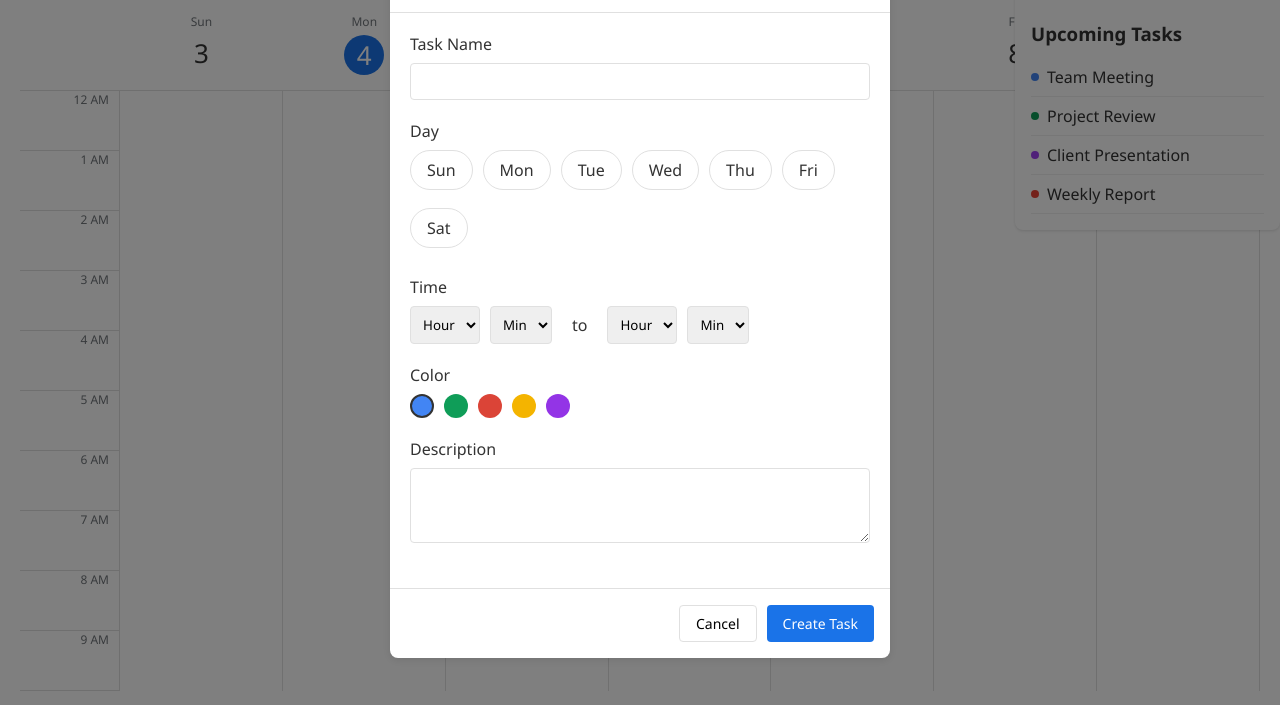
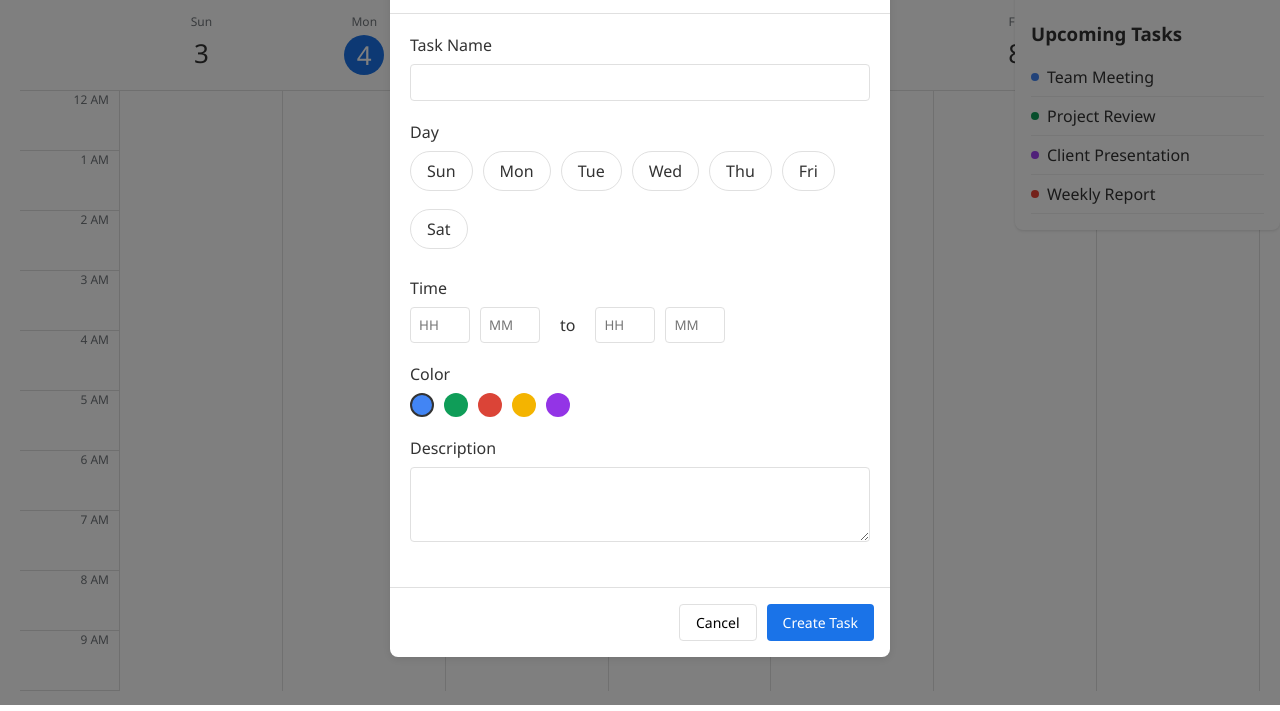
Before and after one commit to moleonlips/mytask, a plain HTML site: page src/index.html in a window 1280 px wide. Both pictures are taken after a click on the button "+ Create". Shown: the part 95-806 px from the top of the page. Drawn offline with Linux system fonts and the light colour scheme.

Commit message:
redecore time input

```diff
--- a/src/assets/main.css
+++ b/src/assets/main.css
@@ -316,10 +316,11 @@ body {
     align-items: center;
 }
 
-.time-input select {
+.time-input select, input {
     padding: 8px;
     border: 1px solid #e0e0e0;
     border-radius: 4px;
+    width: 60px;
 }
 
 .color-options {
--- a/src/index.html
+++ b/src/index.html
@@ -164,7 +164,13 @@
                         <label>Time</label>
                         <div class="time-group">
                             <div class="time-input">
-                                <select id="startHour" required>
+                                <input type="number" id="startHour" placeholder="HH" max="23" min="0">
+                                <input type="number" id="startMinute" placeholder="MM" max="59" min="0">
+                            </div>
+                            <span>to</span>
+                            <div class="time-input">
+                                <input type="number" id="endHour" placeholder="HH" max="23" min="0">
+                                <!-- <select id="endHour" required>
                                     <option value="">Hour</option>
                                     <option value="00">00</option>
                                     <option value="01">01</option>
@@ -190,51 +196,15 @@
                                     <option value="21">21</option>
                                     <option value="22">22</option>
                                     <option value="23">23</option>
-                                </select>
-                                <select id="startMinute" required>
+                                </select> -->
+                                <input type="number" id="endMinute" placeholder="MM" max="59" min="0">
+                                <!-- <select id="endMinute" required>
                                     <option value="">Min</option>
                                     <option value="00">00</option>
                                     <option value="15">15</option>
                                     <option value="30">30</option>
                                     <option value="45">45</option>
-                                </select>
-                            </div>
-                            <span>to</span>
-                            <div class="time-input">
-                                <select id="endHour" required>
-                                    <option value="">Hour</option>
-                                    <option value="00">00</option>
-                                    <option value="01">01</option>
-                                    <option value="02">02</option>
-                                    <option value="03">03</option>
-                                    <option value="04">04</option>
-                                    <option value="05">05</option>
-                                    <option value="06">06</option>
-                                    <option value="07">07</option>
-                                    <option value="08">08</option>
-                                    <option value="09">09</option>
-                                    <option value="10">10</option>
-                                    <option value="11">11</option>
-                                    <option value="12">12</option>
-                                    <option value="13">13</option>
-                                    <option value="14">14</option>
-                                    <option value="15">15</option>
-                                    <option value="16">16</option>
-                                    <option value="17">17</option>
-                                    <option value="18">18</option>
-                                    <option value="19">19</option>
-                                    <option value="20">20</option>
-                                    <option value="21">21</option>
-                                    <option value="22">22</option>
-                                    <option value="23">23</option>
-                                </select>
-                                <select id="endMinute" required>
-                                    <option value="">Min</option>
-                                    <option value="00">00</option>
-                                    <option value="15">15</option>
-                                    <option value="30">30</option>
-                                    <option value="45">45</option>
-                                </select>
+                                </select> -->
                             </div>
                         </div>
                     </div>
```
